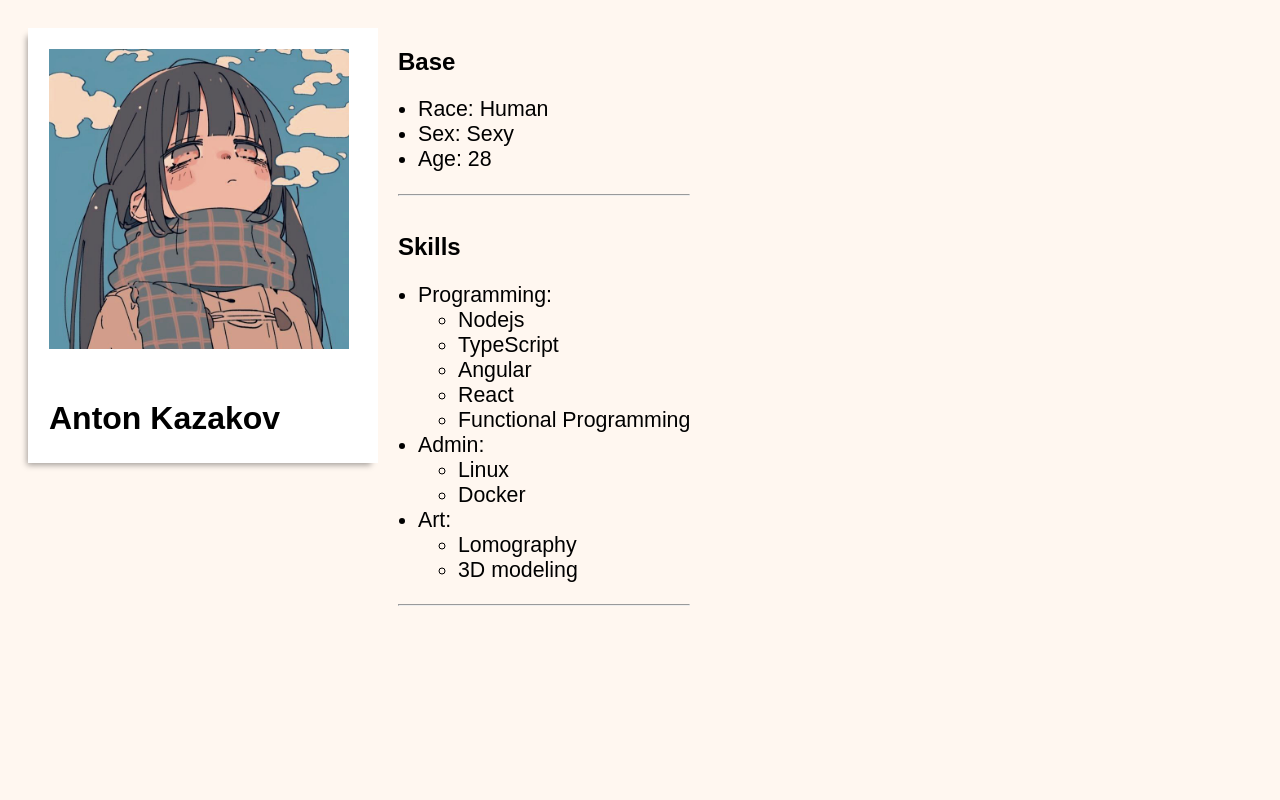
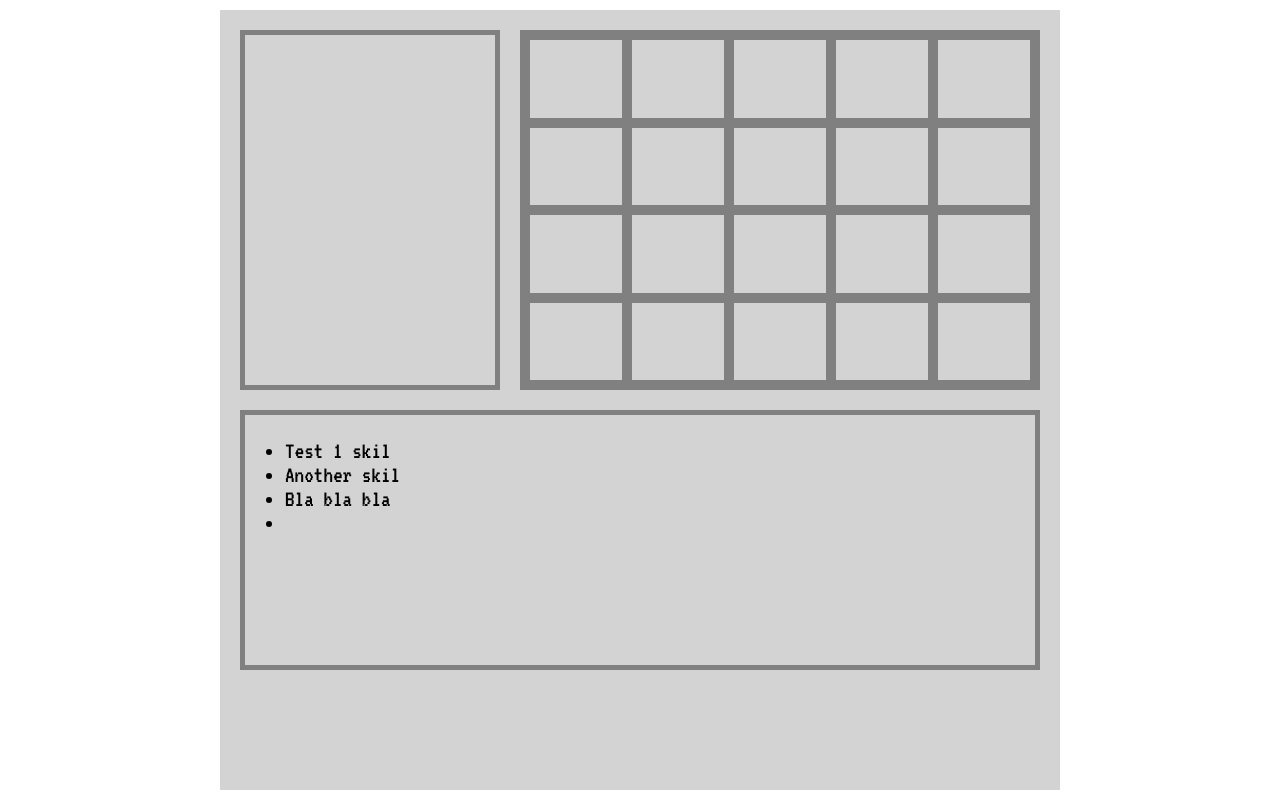
Before and after one commit to AntKazakovv/personal-custom-resume, a website built with Vite: page index.html in a window 1280 px wide. Built offline with nearby package versions, Linux system fonts and the light colour scheme; a web font is replaced by a local one.

Commit message:
change layout and add font

```diff
--- a/index.html
+++ b/index.html
@@ -1,29 +1,91 @@
 <!DOCTYPE html>
-<html lang="en">
+<html lang="ru">
 <head>
-    <meta charset="UTF-8">
-    <link rel="preconnect" href="https://fonts.googleapis.com">
-    <link rel="preconnect" href="https://fonts.gstatic.com" crossorigin>
-    <link href="https://fonts.googleapis.com/css2?family=Cascadia+Code:ital,wght@0,200..700;1,200..700&display=swap" rel="stylesheet">
-    <title>Anton Kazakov Page</title>
-    <link rel="stylesheet" href="./src/styles/profile.css"></link>
-    <script src="https://cdn.jsdelivr.net/npm/eruda"></script>
+  <meta charset="UTF-8">
+  <title>Макет сайта</title>
+  <link rel="preconnect" href="https://fonts.googleapis.com">
+  <link rel="preconnect" href="https://fonts.gstatic.com" crossorigin>
+  <link href="https://fonts.googleapis.com/css2?family=VT323&display=swap" rel="stylesheet">
+  <style>
+    body {
+      margin: 0;
+      padding: 0;
+      background-color: white;
+      display: flex;
+      justify-content: center;
+      align-items: center;
+      height: 100vh;
+        font-family: "VT323", monospace;
+        font-weight: 400;
+        font-style: normal;
+    font-size: 18pt;
+    }
+
+    .container {
+      display: grid;
+      grid-template-columns: 1fr 2fr; /* Левая колонка уже, правая шире */
+      grid-template-rows: 1fr 1fr;
+      gap: 20px;
+      background-color: lightgray; /* Голубая рамка */
+      padding: 20px;
+      width: 800px;
+    }
+
+    .box {
+      /* background-color: #E84334; Красные блоки */
+      height: 350px;
+      border: 5px solid grey;
+    }
+
+    .box.bottom {
+      grid-column: 1 / 3; /* Занимает обе колонки */
+      height: 250px;
+    }
+
+    #inventory {
+        display: grid;
+        grid-template-columns: 1fr 1fr 1fr 1fr 1fr;
+        grid-template-rows: 1fr 1fr 1fr 1fr;
+    }
+
+    .cell {
+        border: 5px solid grey;
+    }
+  </style>
 </head>
 <body>
-    <div class="wrapper" x-data="personalInfo">
-        <div class="card">
-            <div class="card-image">
-                <img width="300px" src="assets/page_avatar.jpg">
-            </div>
-            <div class="card-footer">
-                <h1 x-text="fullName"></h1>
-            </div>
-        </div>
-        <div class="a_fl-c a_fl-gap-10">
-            <info-block title="Base" :data="baseInfo"></info-block>
-            <info-block title="Skills" :data="skilsInfo"></info-block>
-        </div>
+  <div class="container">
+    <div class="box"></div>
+    <div id="inventory" class="box">
+        <div class="cell"></div>
+        <div class="cell"></div>
+        <div class="cell"></div>
+        <div class="cell"></div>
+        <div class="cell"></div>
+        <div class="cell"></div>
+        <div class="cell"></div>
+        <div class="cell"></div>
+        <div class="cell"></div>
+        <div class="cell"></div>
+        <div class="cell"></div>
+        <div class="cell"></div>
+        <div class="cell"></div>
+        <div class="cell"></div>
+        <div class="cell"></div>
+        <div class="cell"></div>
+        <div class="cell"></div>
+        <div class="cell"></div>
+        <div class="cell"></div>
+        <div class="cell"></div>
     </div>
-    <script type="module" crossorigin src="./src/main.js"></script>
+    <div class="box bottom">
+        <ul>
+            <li>Test 1 skil</li>
+            <li>Another skil</li>
+            <li>Bla bla bla</li>
+            <li></li>
+        </ul>
+    </div>
+  </div>
 </body>
 </html>
```
